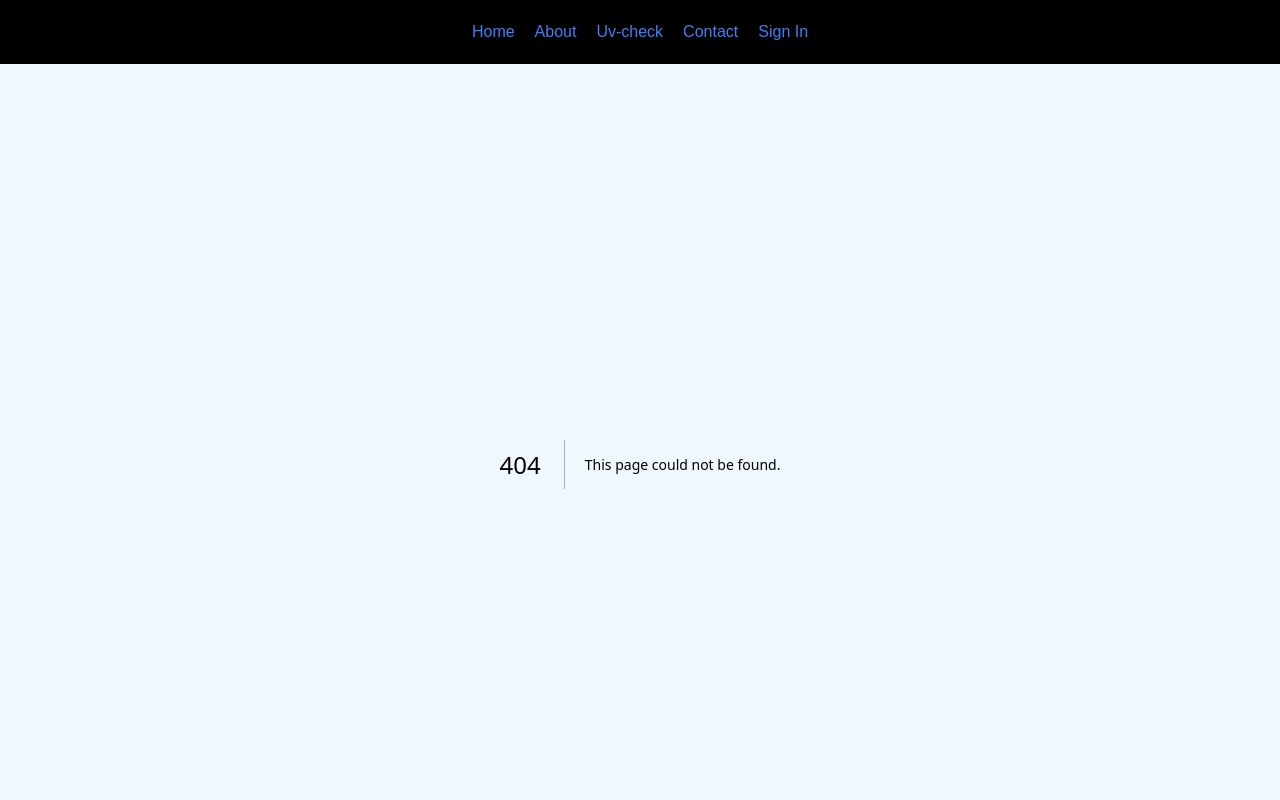
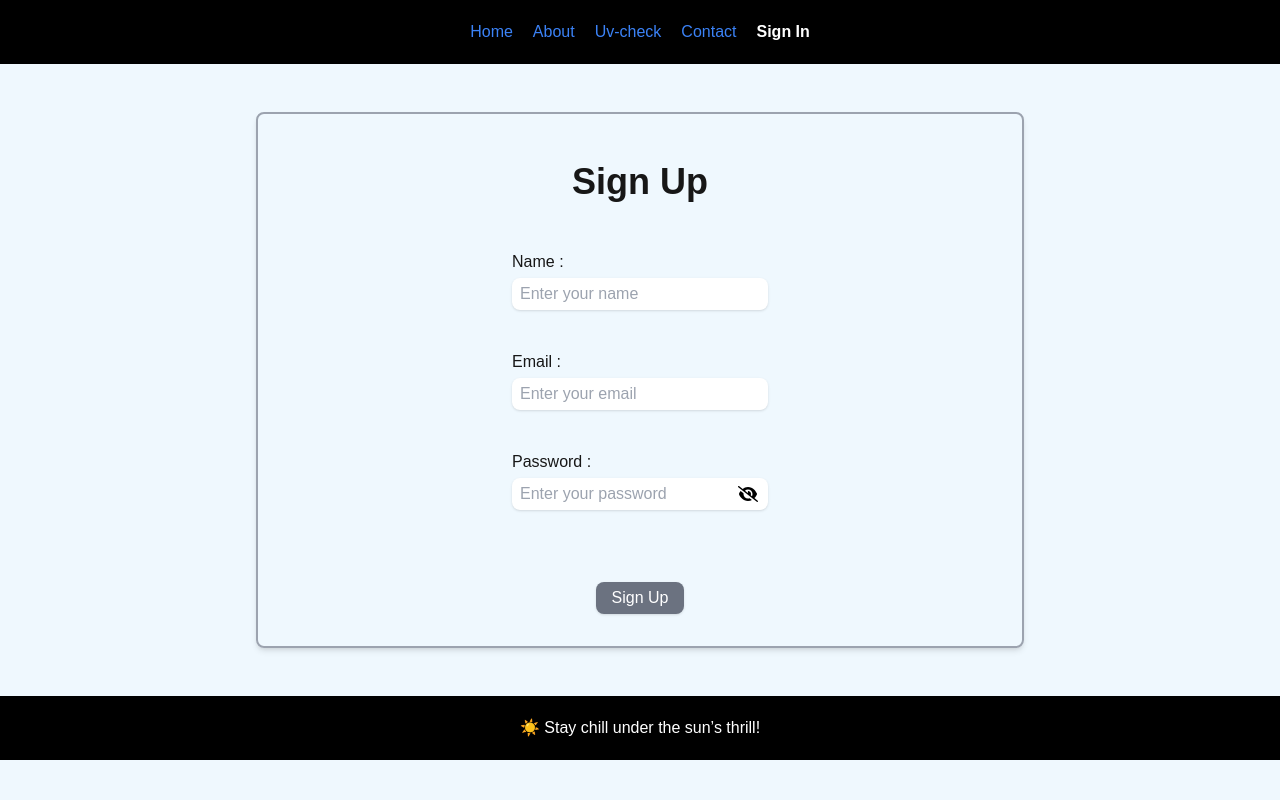
Before and after one commit to decaudin/UVibes, a Next.js app: page /sign-up in a window 1280 px wide. Before the commit this address had no page. Shown: the top 800 px of the page. Built offline with nearby package versions, Linux system fonts and the light colour scheme.

Commit message:
ui sign-up --> ok

```diff
--- a/src/app/sign-in/page.tsx
+++ b/src/app/sign-in/page.tsx
@@ -2,8 +2,9 @@
 import { useState } from "react";
 import Link from "next/link";
 import { handleTextChange } from "@/utils/functions/input/handleTextChange";
+import Form from "@/components/ui/Auth/Form";
 import Input from "@/components/ui/Input";
-import PasswordInput from "@/components/ui/PasswordInput";
+import PasswordInput from "@/components/ui/Auth/PasswordInput";
 import InputSubmit from "@/components/ui/InputSubmit";
 
 export default function SignIn() {
@@ -12,14 +13,17 @@ export default function SignIn() {
     const [isRememberMe, setIsRememberMe] = useState(false)
     const isFormValid = !!(formData.email && formData.password);
 
+    const handleSubmit = () => {
+        console.log("test")
+    }
+
     return (
-        <form className="flex flex-col items-center w-full xs:w-3/5 mx-auto border-2 border-gray-400 my-12 rounded-lg shadow-md">
-            <h1 className="text-4xl my-12 font-bold">Sign In</h1>
-            <Input wrapperClassName="flex flex-col w-64 mb-10" inputClassName="h-8 rounded-lg shadow mt-1 pl-2" id="email" label="Email" placeholder="Enter your email" type="text" name="email" value={formData.email} onChange={handleTextChange(setFormData)}/>
+        <Form title="Sign In" onSubmit={handleSubmit}>
+            <Input wrapperClassName="flex flex-col w-64 mb-10" inputClassName="h-8 rounded-lg shadow mt-1 pl-2" id="email" label="Email :" placeholder="Enter your email" type="text" name="email" value={formData.email} onChange={handleTextChange(setFormData)}/>
             <PasswordInput value={formData.password} onChange={handleTextChange(setFormData)}/>
             <Input wrapperClassName="flex justify-end flex-row-reverse" inputClassName="mr-1 cursor-pointer" id="checkbox" label="Remember me" type="checkbox" name="checkbox" value="" checked={isRememberMe} onChange={(e) => setIsRememberMe(e.target.checked)}/>
             <InputSubmit className="my-8" value="Sign In" isFormValid={isFormValid}/>
             <p className="mb-8 text-center">Don’t have an account ? <Link className="text-red-500" href="/sign-up">Sign Up</Link></p>
-        </form>
+        </Form>
     )
 }
--- /dev/null
+++ b/src/app/sign-up/page.tsx
@@ -0,0 +1,26 @@
+"use client"
+import { useState } from "react";
+import { handleTextChange } from "@/utils/functions/input/handleTextChange";
+import Form from "@/components/ui/Auth/Form";
+import Input from "@/components/ui/Input";
+import InputSubmit from "@/components/ui/InputSubmit";
+import PasswordInput from "@/components/ui/Auth/PasswordInput";
+
+export default function SignUp() {
+
+    const [formData, setFormData] = useState({ name: '', email: '', password: '' })
+    const isFormValid = !!(formData.name && formData.email && formData.password);
+
+    const handleSubmit = () => {
+        console.log("test")
+    }
+
+    return (
+        <Form title="Sign Up" onSubmit={handleSubmit}>
+            <Input wrapperClassName="flex flex-col w-64 mb-10" inputClassName="h-8 rounded-lg shadow mt-1 pl-2" id="name" label="Name :" placeholder="Enter your name" type="text" name="name" value={formData.name} onChange={handleTextChange(setFormData)}/>
+            <Input wrapperClassName="flex flex-col w-64 mb-10" inputClassName="h-8 rounded-lg shadow mt-1 pl-2" id="email" label="Email :" placeholder="Enter your email" type="text" name="email" value={formData.email} onChange={handleTextChange(setFormData)}/>
+            <PasswordInput value={formData.password} onChange={handleTextChange(setFormData)}/>
+            <InputSubmit className="my-8" value="Sign Up" isFormValid={isFormValid}/>
+        </Form>
+    )
+}
--- /dev/null
+++ b/src/components/ui/Auth/Form/index.tsx
@@ -0,0 +1,15 @@
+interface FormProps {
+    onSubmit: (e: React.FormEvent) => void;
+    title: string;
+    children: React.ReactNode;
+}
+
+export default function Form({ onSubmit, title, children }: FormProps) {
+
+    return (
+        <form onSubmit={onSubmit} className="flex flex-col items-center w-full xs:w-3/5 mx-auto border-2 border-gray-400 my-12 rounded-lg shadow-md">
+            <h1 className="text-4xl my-12 font-bold">{title}</h1>
+            {children}
+        </form>
+    );
+}
--- a/src/components/ui/PasswordInput/index.tsx
+++ b/src/components/ui/Auth/PasswordInput/index.tsx
@@ -1,6 +1,6 @@
 import { usePasswordToggle } from "@/hooks/passwordToggle";
-import Input from "../Input";
-import EyeToggle from "@/components/ui/EyeToggle";
+import Input from "../../Input";
+import EyeToggle from "@/components/ui/Auth/EyeToggle";
 
 interface PasswordInputProps {
     value: string;
@@ -13,7 +13,7 @@ export default function PasswordInput({ value, onChange }: PasswordInputProps) {
 
     return (
         <div className="relative">
-            <Input wrapperClassName="flex flex-col w-64 mb-10" inputClassName="h-8 rounded-lg shadow mt-1 pl-2" id="password" label="Password" placeholder="Enter your password" type={isPasswordVisible ? "text" : "password"} name="password" value={value} onChange={onChange} />
+            <Input wrapperClassName="flex flex-col w-64 mb-10" inputClassName="h-8 rounded-lg shadow mt-1 pl-2" id="password" label="Password :" placeholder="Enter your password" type={isPasswordVisible ? "text" : "password"} name="password" value={value} onChange={onChange} />
             <EyeToggle isVisible={isPasswordVisible} onToggle={togglePasswordVisibility} />
         </div>
     )
--- a/src/components/ui/Header/index.tsx
+++ b/src/components/ui/Header/index.tsx
@@ -12,7 +12,7 @@ export default function Header() {
             <Link href="/about" className={`mx-4 xxs:mx-5 text-sm xxs:text-base ${pathname === "/about" ? "text-white font-bold" : "text-blue-500"}`}>About</Link>
             <Link href="/uv-check" className={`text-sm xxs:text-base ${pathname === "/uv-check" ? "text-white font-bold" : "text-blue-500"}`}>Uv-check</Link>
             <Link href="/contact" className={`mx-4 xxs:mx-5 text-sm xxs:text-base ${pathname === "/contact" ? "text-white font-bold" : "text-blue-500"}`}>Contact</Link>
-            <Link href="/sign-in" className={`text-sm xxs:text-base ${pathname === "/sign-in" ? "text-white font-bold" : "text-blue-500"}`}>Sign In</Link>
+            <Link href="/sign-in" className={`text-sm xxs:text-base ${pathname === "/sign-in" || pathname === "/sign-up" ? "text-white font-bold" : "text-blue-500"}`}>Sign In</Link>
         </nav>
     );
 }
```
Also changed, not shown: src/app/layout.tsx (+7 -6 lines), src/components/ui/Auth/EyeToggle/index.tsx (renamed from src/components/ui/EyeToggle/index.tsx).
